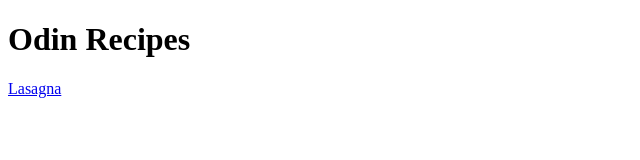
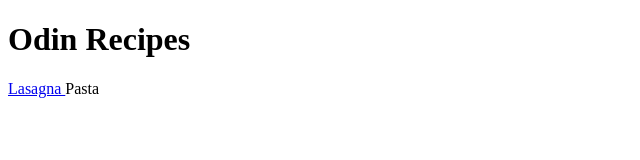
Before and after one commit to Nimit1705/odin-recipes, a plain HTML site: page index.html in a window 1280 px wide. Shown: the full height of the page, 0-640 px from the left. Drawn offline with Linux system fonts and the light colour scheme.

Commit message:
new recipe added

```diff
--- a/index.html
+++ b/index.html
@@ -9,5 +9,6 @@
 <body>
     <h1>Odin Recipes</h1>
     <a href="recipes/lasagna.html"> Lasagna </a>
+    <a>Pasta</a>
 </body>
 </html>
```
